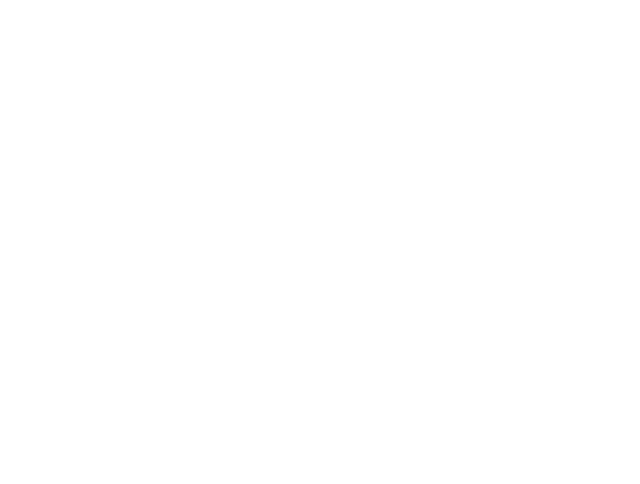
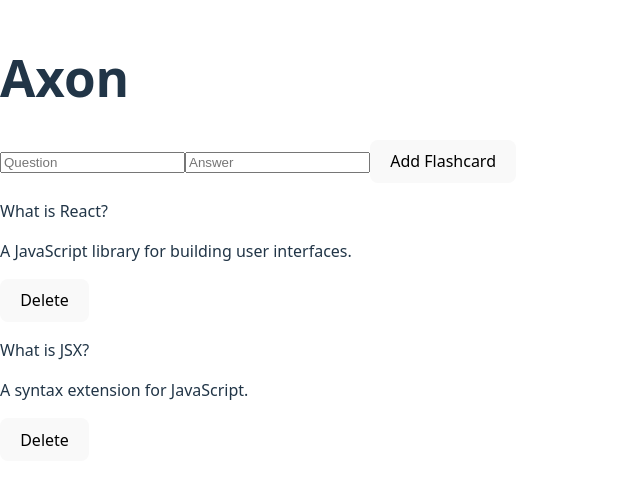
Before and after one commit to rbrickmn/axon, a React (Vite) app: page / in a window 1280 px wide. Shown: the part 162-646 px from the top of the page, without its empty margins (0-640 px from the left). Built offline with nearby package versions, Linux system fonts and the light colour scheme.

Commit message:
Implement unstyled flashcard functionality, add logic handling empty inputs

```diff
--- a/src/App.jsx
+++ b/src/App.jsx
@@ -1,5 +1,35 @@
+import React, { useState } from 'react';
+import HomePage from './pages/HomePage';
+
 function App() {
-  return <></>;
+  const [flashcards, setFlashcards] = useState([
+    {
+      id: 1,
+      question: 'What is React?',
+      answer: 'A JavaScript library for building user interfaces.',
+    },
+    {
+      id: 2,
+      question: 'What is JSX?',
+      answer: 'A syntax extension for JavaScript.',
+    },
+  ]);
+
+  const addFlashcard = (flashcard) => {
+    setFlashcards([...flashcards, { ...flashcard, id: Date.now() }]);
+  };
+
+  const deleteFlashcard = (id) => {
+    setFlashcards(flashcards.filter((flashcard) => flashcard.id !== id));
+  };
+
+  return (
+    <HomePage
+      flashcards={flashcards}
+      addFlashcard={addFlashcard}
+      deleteFlashcard={deleteFlashcard}
+    />
+  );
 }
 
 export default App;
--- /dev/null
+++ b/src/components/Flashcard.jsx
@@ -0,0 +1,13 @@
+import React from 'react';
+
+const Flashcard = ({ flashcard, deleteFlashcard }) => {
+  return (
+    <div>
+      <p>{flashcard.question}</p>
+      <p>{flashcard.answer}</p>
+      <button onClick={() => deleteFlashcard(flashcard.id)}>Delete</button>
+    </div>
+  );
+};
+
+export default Flashcard;
--- /dev/null
+++ b/src/components/FlashcardForm.jsx
@@ -0,0 +1,47 @@
+import React, { useState } from "react";
+
+const FlashcardForm = ({ addFlashcard }) => {
+  const [question, setQuestion] = useState("");
+  const [answer, setAnswer] = useState("");
+
+  const handleSubmit = (e) => {
+    e.preventDefault();
+
+    // Trim any whitespace from the input fields
+    const trimmedQuestion = question.trim();
+    const trimmedAnswer = answer.trim();
+
+    // If either field is empty, show an alert and return
+    if (!trimmedQuestion || !trimmedAnswer) {
+      alert("Please fill out all fields");
+      return;
+    }
+
+    // Add the flashcard to the list
+    addFlashcard({ question: trimmedQuestion, answer: trimmedAnswer });
+
+    // Clear the input fields
+    setQuestion("");
+    setAnswer("");
+  };
+
+  return (
+    <form onSubmit={handleSubmit}>
+      <input
+        type="text"
+        placeholder="Question"
+        value={question}
+        onChange={(e) => setQuestion(e.target.value)}
+      />
+      <input
+        type="text"
+        placeholder="Answer"
+        value={answer}
+        onChange={(e) => setAnswer(e.target.value)}
+      />
+      <button type="submit">Add Flashcard</button>
+    </form>
+  );
+};
+
+export default FlashcardForm;
--- /dev/null
+++ b/src/components/FlashcardList.jsx
@@ -0,0 +1,18 @@
+import React from 'react';
+import Flashcard from './Flashcard';
+
+const FlashcardList = ({ flashcards, deleteFlashcard }) => {
+  return (
+    <div>
+      {flashcards.map((flashcard) => (
+        <Flashcard
+          key={flashcard.id}
+          flashcard={flashcard}
+          deleteFlashcard={deleteFlashcard}
+        />
+      ))}
+    </div>
+  );
+};
+
+export default FlashcardList;
--- /dev/null
+++ b/src/pages/HomePage.jsx
@@ -0,0 +1,15 @@
+import React from 'react';
+import FlashcardList from '../components/FlashcardList';
+import FlashcardForm from '../components/FlashcardForm';
+
+const HomePage = ({ flashcards, addFlashcard, deleteFlashcard }) => {
+  return (
+    <div>
+      <h1>Axon</h1>
+      <FlashcardForm addFlashcard={addFlashcard} />
+      <FlashcardList flashcards={flashcards} deleteFlashcard={deleteFlashcard} />
+    </div>
+  );
+};
+
+export default HomePage;
```
